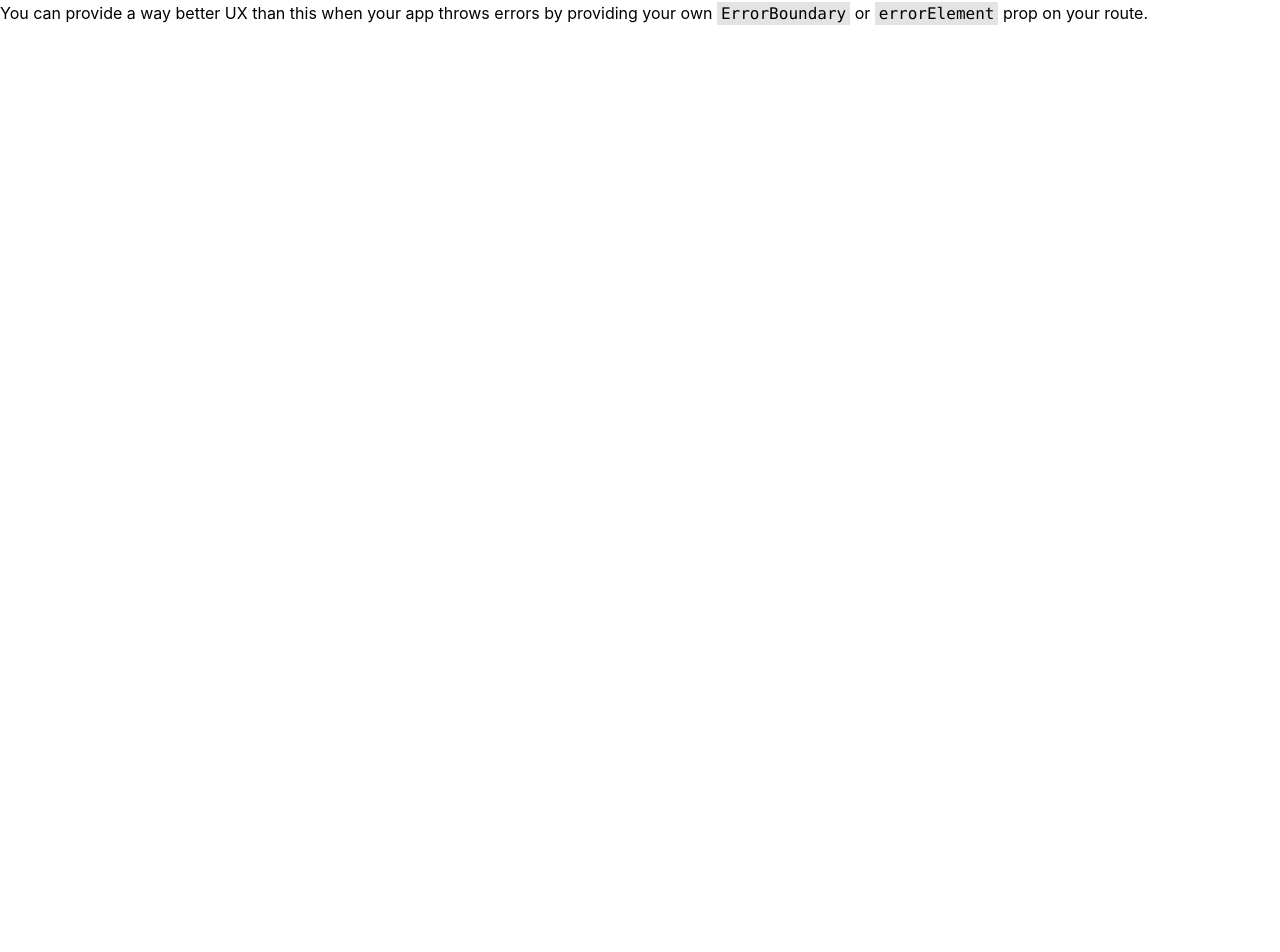
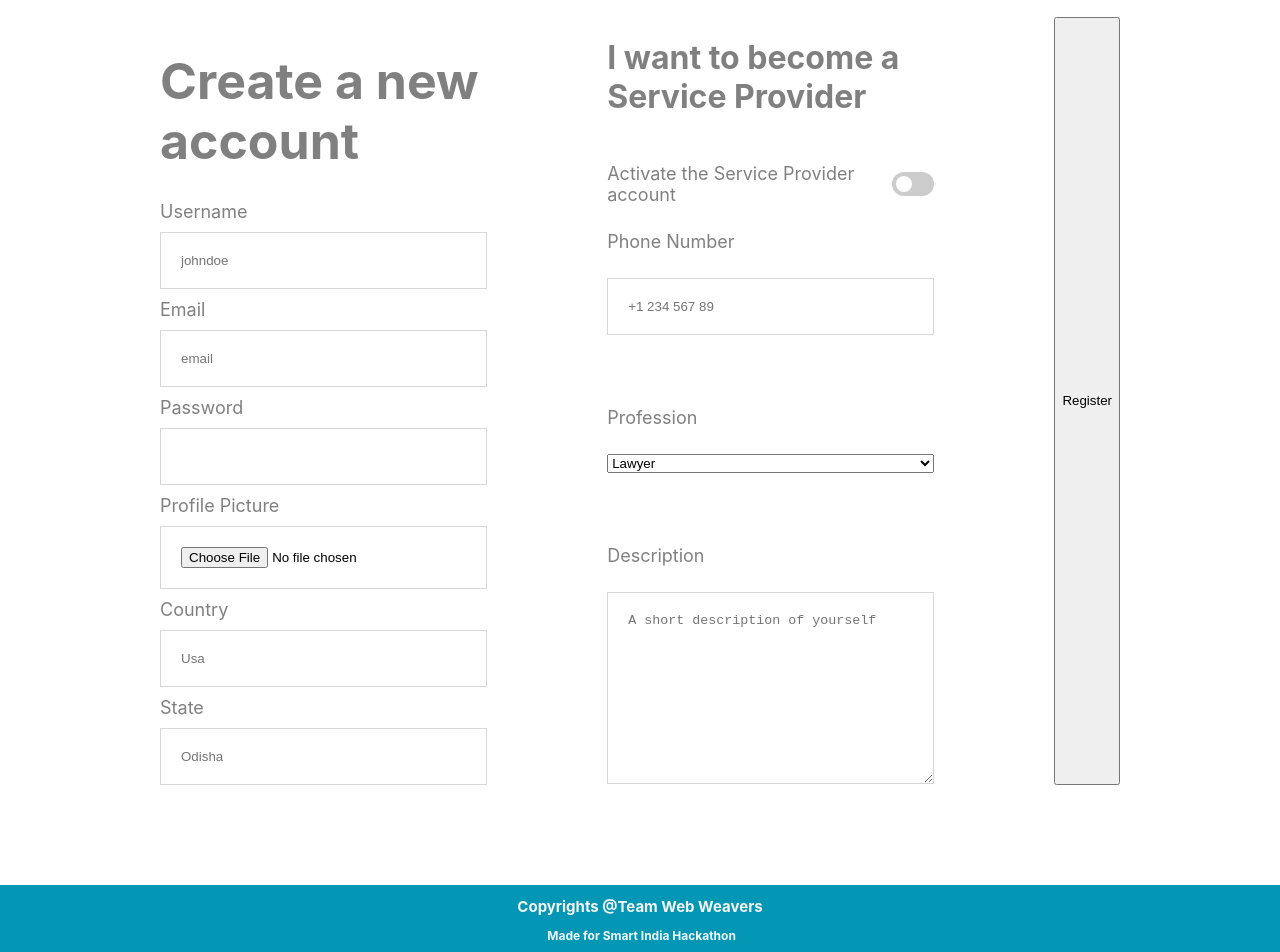
Before and after one commit to GitforAnkit16/eLawWebsite, a React (Create React App) app in the folder Client/: page /register in a window 1280 px wide. Before the commit this address had no page. Shown: the part 144-1096 px from the top of the page. Before the commit the page ends 800 px from the top, so only its background shows below. Built offline with nearby package versions, Linux system fonts and the light colour scheme.

Commit message:
third commit

```diff
--- a/Client/src/App.js
+++ b/Client/src/App.js
@@ -8,6 +8,7 @@ import Login from "./Pages/login/Login";
 import Services from './Pages/services/Services';
 import Documentation from "./Pages/documentation/Documentation";
 import Ask from "./Pages/ask/Ask";
+import Register from "./Pages/register/Register";
 import './App.css';
 import {
   createBrowserRouter,
@@ -60,6 +61,10 @@ function App() {
         {
           path:"/ask",
           element:<Ask />
+        },
+        {
+          path:"/register",
+          element:<Register />
         }
       ]
     },
--- a/Client/src/Components/Footer/Footer.css
+++ b/Client/src/Components/Footer/Footer.css
@@ -0,0 +1,15 @@
+.footer{
+    display: flex;
+    align-items: center;
+    background-color: rgb(3, 151, 181);
+    justify-content: center;
+}
+.footer h2{
+    font-size: 15px;
+    color: whitesmoke;
+}
+.footer h3{
+    font-size: 12px;
+    color:aliceblue;
+    margin-left: 30px;
+}
--- a/Client/src/Components/Footer/Footer.jsx
+++ b/Client/src/Components/Footer/Footer.jsx
@@ -2,7 +2,12 @@ import React from 'react'
 import "./Footer.css"
 function Footer() {
   return (
-    <div className='footer'>Footer</div>
+    <div className='footer'>
+      <div className='About Us'>
+        <h2>Copyrights @Team Web Weavers</h2>
+        <h3>Made for Smart India Hackathon</h3>
+      </div>
+    </div>
   )
 }
 
--- a/Client/src/Pages/register/Register.css
+++ b/Client/src/Pages/register/Register.css
@@ -1 +1,107 @@
-rfce
+.register {
+    display: flex;
+    align-items: center;
+    justify-content: center;
+
+    form {
+      width: 960px;
+      padding: 100px 0px;
+      display: flex;
+      gap: 120px;
+
+      h1 {
+        color: gray;
+        margin-bottom: 20px;
+      }
+
+      .left,
+      .right {
+        flex: 1;
+        display: flex;
+        flex-direction: column;
+        gap: 10px;
+        justify-content: space-between;
+
+        label {
+          color: gray;
+          font-size: 18px;
+        }
+
+        input,
+        textarea {
+          padding: 20px;
+          border: 1px solid rgb(216, 214, 214);
+        }
+
+        button {
+          border: none;
+          padding: 20px;
+          color: white;
+          font-weight: 500;
+          font-size: 18px;
+          background-color: #1dbf73;
+          cursor: pointer;
+        }
+
+        .toggle {
+          display: flex;
+          align-items: center;
+          gap: 10px;
+
+          .switch {
+            position: relative;
+            display: inline-block;
+            width: 50px;
+            height: 24px;
+          }
+
+          /* Hide default HTML checkbox */
+          .switch input {
+            opacity: 0;
+            width: 0;
+            height: 0;
+          }
+
+          .slider {
+            position: absolute;
+            cursor: pointer;
+            top: 0;
+            left: 0;
+            right: 0;
+            bottom: 0;
+            background-color: #ccc;
+            -webkit-transition: 0.4s;
+            transition: 0.4s;
+            border-radius: 24px;
+          }
+
+          .slider:before {
+            position: absolute;
+            content: "";
+            height: 16px;
+            width: 16px;
+            left: 4px;
+            bottom: 4px;
+            background-color: white;
+            -webkit-transition: 0.4s;
+            transition: 0.4s;
+            border-radius: 50%;
+          }
+
+          input:checked + .slider {
+            background-color: #2196f3;
+          }
+
+          input:focus + .slider {
+            box-shadow: 0 0 1px #2196f3;
+          }
+
+          input:checked + .slider:before {
+            -webkit-transform: translateX(26px);
+            -ms-transform: translateX(26px);
+            transform: translateX(26px);
+          }
+        }
+      }
+    }
+  }
--- a/Client/src/Pages/register/Register.jsx
+++ b/Client/src/Pages/register/Register.jsx
@@ -1,6 +1,6 @@
 import React, { useState } from "react";
 import upload from "../../utils/upload";
-import "./Register.scss";
+import "./Register.css";
 import newRequest from "../../utils/newRequest";
 import { useNavigate } from "react-router-dom";
 
@@ -12,8 +12,13 @@ function Register() {
     password: "",
     img: "",
     country: "",
+    state:"",
     isSeller: false,
     desc: "",
+    category:"",
+    barcertificate:"",
+    license:"",
+
   });
 
   const navigate = useNavigate();
@@ -73,12 +78,19 @@ function Register() {
             placeholder="Usa"
             onChange={handleChange}
           />
-          <button type="submit">Register</button>
+          <label htmlFor="">State</label>
+          <input
+            name="state"
+            type="text"
+            placeholder="Odisha"
+            onChange={handleChange}
+          />
+
         </div>
         <div className="right">
-          <h1>I want to become a seller</h1>
+          <h1>I want to become a Service Provider</h1>
           <div className="toggle">
-            <label htmlFor="">Activate the seller account</label>
+            <label htmlFor="">Activate the Service Provider account</label>
             <label className="switch">
               <input type="checkbox" onChange={handleSeller} />
               <span className="slider round"></span>
@@ -91,6 +103,15 @@ function Register() {
             placeholder="+1 234 567 89"
             onChange={handleChange}
           />
+          <br />
+          <label htmlFor="">Profession  </label>
+          <select name="Profession" id="prof">
+            <option value="Lawyer">Lawyer</option>
+            <option value="Arbitrator">Arbitrator</option>
+            <option value="DocumentWriter">DocumentWriter</option>
+            <option value="Notary">Notary</option>
+          </select>
+          <br />
           <label htmlFor="">Description</label>
           <textarea
             placeholder="A short description of yourself"
@@ -101,7 +122,9 @@ function Register() {
             onChange={handleChange}
           ></textarea>
         </div>
+        <button type="submit">Register</button>
       </form>
+
     </div>
   );
 }
--- /dev/null
+++ b/Client/src/utils/upload.jsx
@@ -0,0 +1,18 @@
+import axios from "axios";
+
+const upload = async (file) => {
+  const data = new FormData();
+  data.append("file", file);
+  data.append("upload_preset", "fiverr");
+
+  try {
+    const res = await axios.post(import.meta.env.VITE_UPLOAD_LINK, data);
+
+    const { url } = res.data;
+    return url;
+  } catch (err) {
+    console.log(err);
+  }
+};
+
+export default upload;
```
